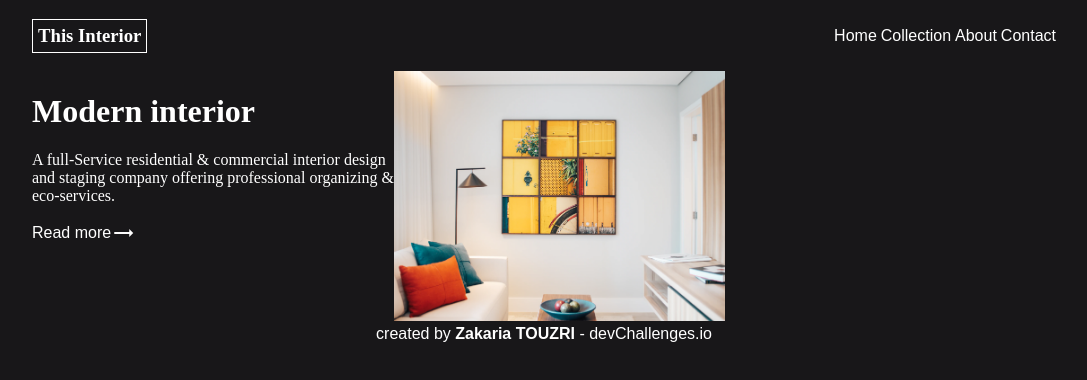
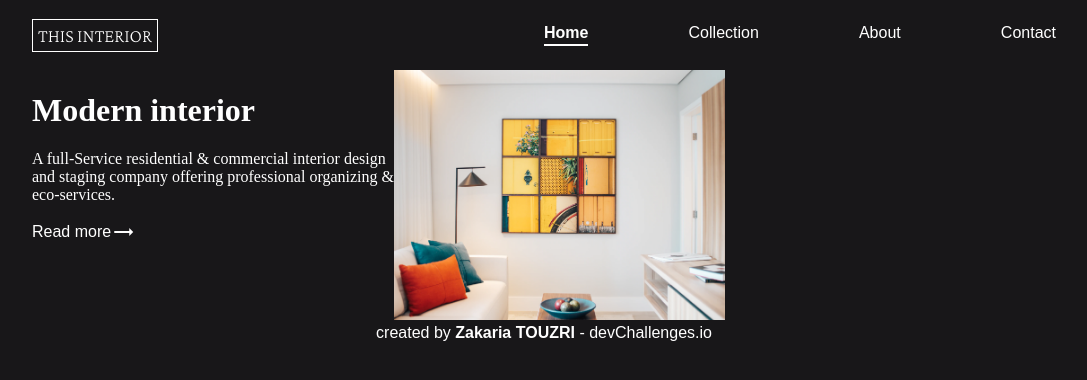
Before and after one commit to killinq-joke/interiorconsultant, a plain HTML site: page index.html in a window 1280 px wide. Shown: the whole page, without its empty margins (96-1183 px from the left). Drawn offline with nearby package versions, Linux system fonts and the light colour scheme.

Commit message:
ADDED: navlinks class

```diff
--- a/index.scss
+++ b/index.scss
@@ -12,8 +12,15 @@ a {
     font-family: Monserrat, sans-serif;
     font-weight: 500;
     &:hover {
-        font-weight: 700;
         border-bottom: 2px solid white;
+    }
+}
+
+a:nth-child(1) {
+    font-weight: 700;
+    border-bottom: 2px solid white;
+    &:hover {
+        border-bottom: 2px solid transparent;
     }
 }
 
@@ -25,15 +32,21 @@ nav {
     display: flex;
     justify-content: space-between;
     align-items: center;
-    .buttons {
+    .navlinks {
         display: flex;
         justify-content: space-between;
         width: 50%;
+        a {
+            padding-bottom: 0.5%;
+        }
     }
 }
 
 .logo {
     h3 {
+        font-family: "Crimson Pro";
+        font-weight: 200;
+        text-transform: uppercase;
         border: 1px solid white;
         padding: 5px;
     }
@@ -47,6 +60,7 @@ main {
     a {
         display: flex;
         align-items: center;
+        width: fit-content;
     }
 }
 
```
Also changed, not shown: index.css.
